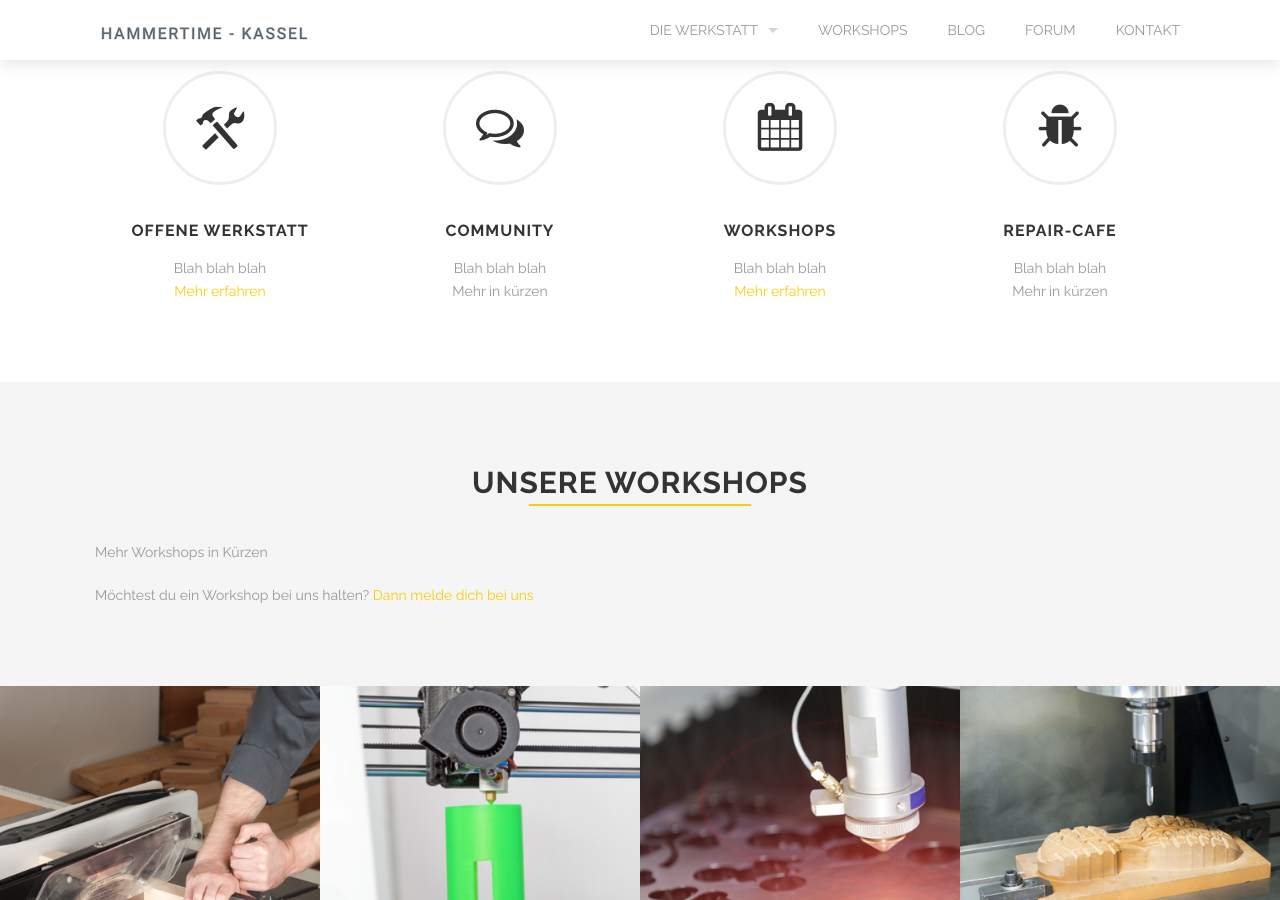
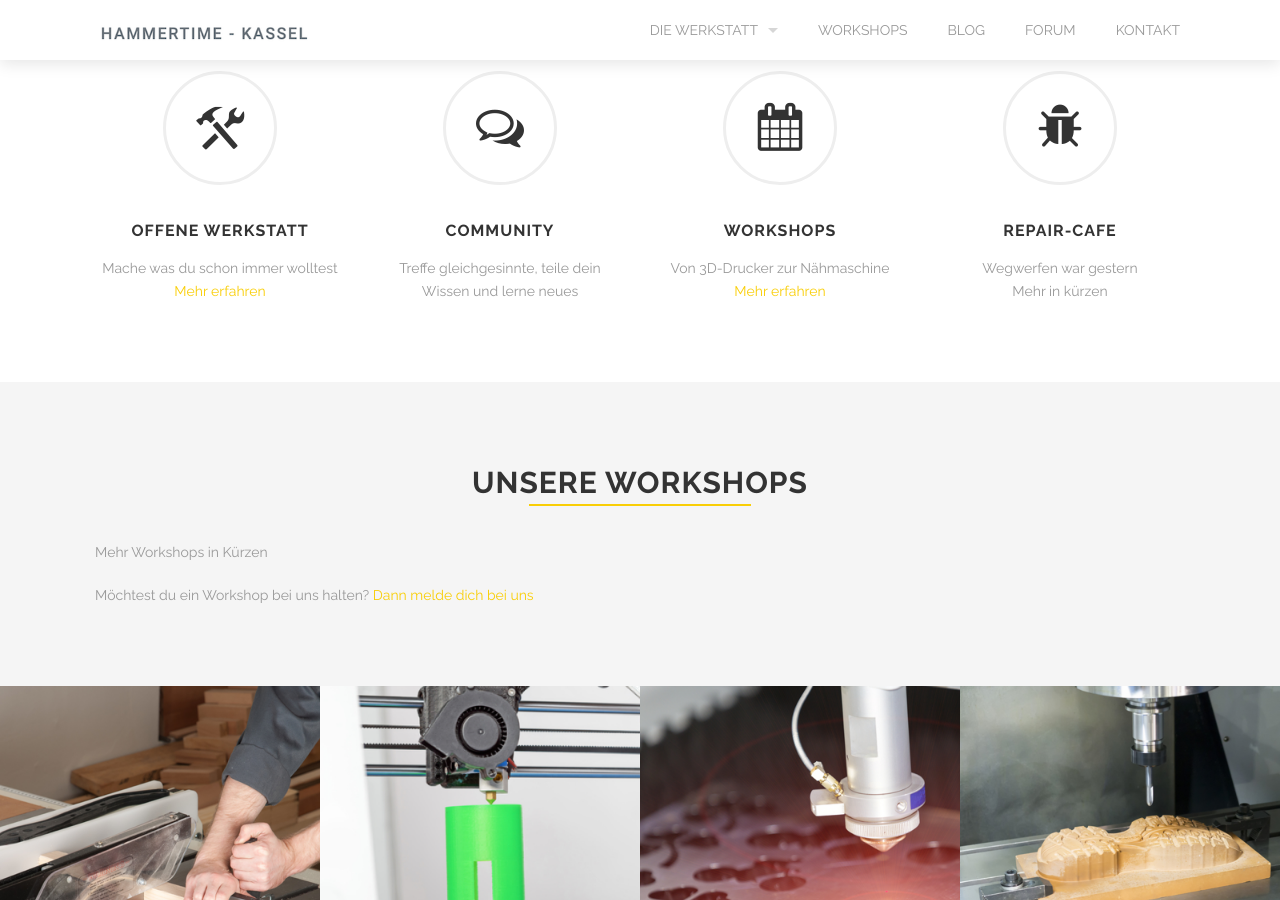
Before and after one commit to Hammertime-Kassel/htks, a Jekyll site: the page built from index.html, in a window 1280 px wide and 900 px high, scrolled down 876 px. Built offline with Jekyll 4.4.1, drawn with Linux system fonts in a browser that asks for light colours.

Commit message:
no message

```diff
--- a/index.html
+++ b/index.html
@@ -141,16 +141,16 @@ milestones:
 
 <div class="row">
   <div class="medium-3 large-3 columns">
-    {% include icon-text.html title='Offene Werkstatt' desc='Blah blah blah<br><a href="services.html">Mehr erfahren</a>' icon_class='fa icon-tools' delay='0' shape_class='icon-text-circle' %}
+    {% include icon-text.html title='Offene Werkstatt' desc='Mache was du schon immer wolltest<br><a href="services.html">Mehr erfahren</a>' icon_class='fa icon-tools' delay='0' shape_class='icon-text-circle' %}
   </div>
   <div class="medium-3 large-3 columns">
-    {% include icon-text.html title='Community' desc='Blah blah blah<br>Mehr in kürzen' icon_class='fa fa-comments-o' delay='400' shape_class='icon-text-circle' %}
+    {% include icon-text.html title='Community' desc='Treffe gleichgesinnte, teile dein Wissen und lerne neues' icon_class='fa fa-comments-o' delay='400' shape_class='icon-text-circle' %}
   </div>
   <div class="medium-3 large-3 columns">
-    {% include icon-text.html title='Workshops' desc='Blah blah blah<br><a href="portofolio.html">Mehr erfahren</a>' icon_class='fa fa-calendar' delay='200' shape_class='icon-text-circle' %}
+    {% include icon-text.html title='Workshops' desc='Von 3D-Drucker zur Nähmaschine<br><a href="portofolio.html">Mehr erfahren</a>' icon_class='fa fa-calendar' delay='200' shape_class='icon-text-circle' %}
   </div>
   <div class="medium-3 large-3 columns">
-    {% include icon-text.html title='Repair-Cafe' desc='Blah blah blah<br>Mehr in kürzen' icon_class='fa fa-bug' delay='600' shape_class='icon-text-circle' %}
+    {% include icon-text.html title='Repair-Cafe' desc='Wegwerfen war gestern<br>Mehr in kürzen' icon_class='fa fa-bug' delay='600' shape_class='icon-text-circle' %}
   </div>
 </div>
 
```
